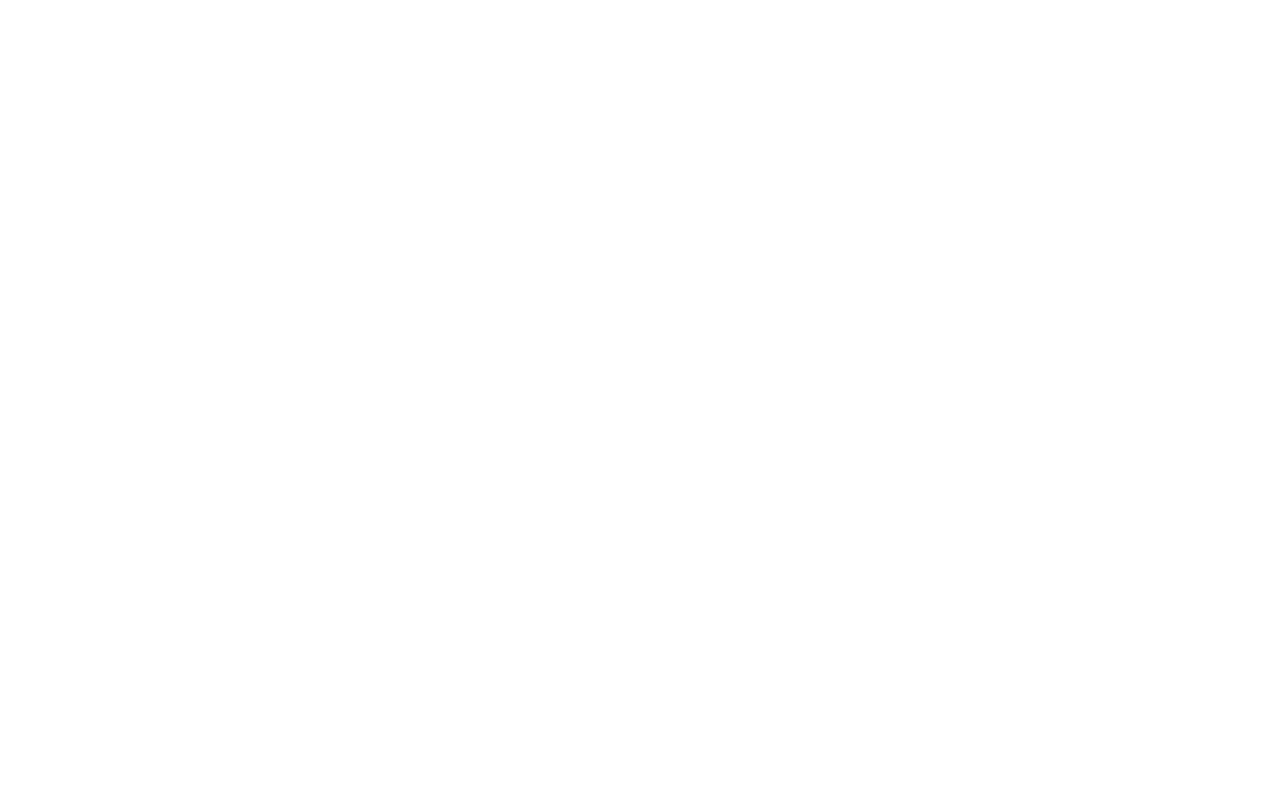
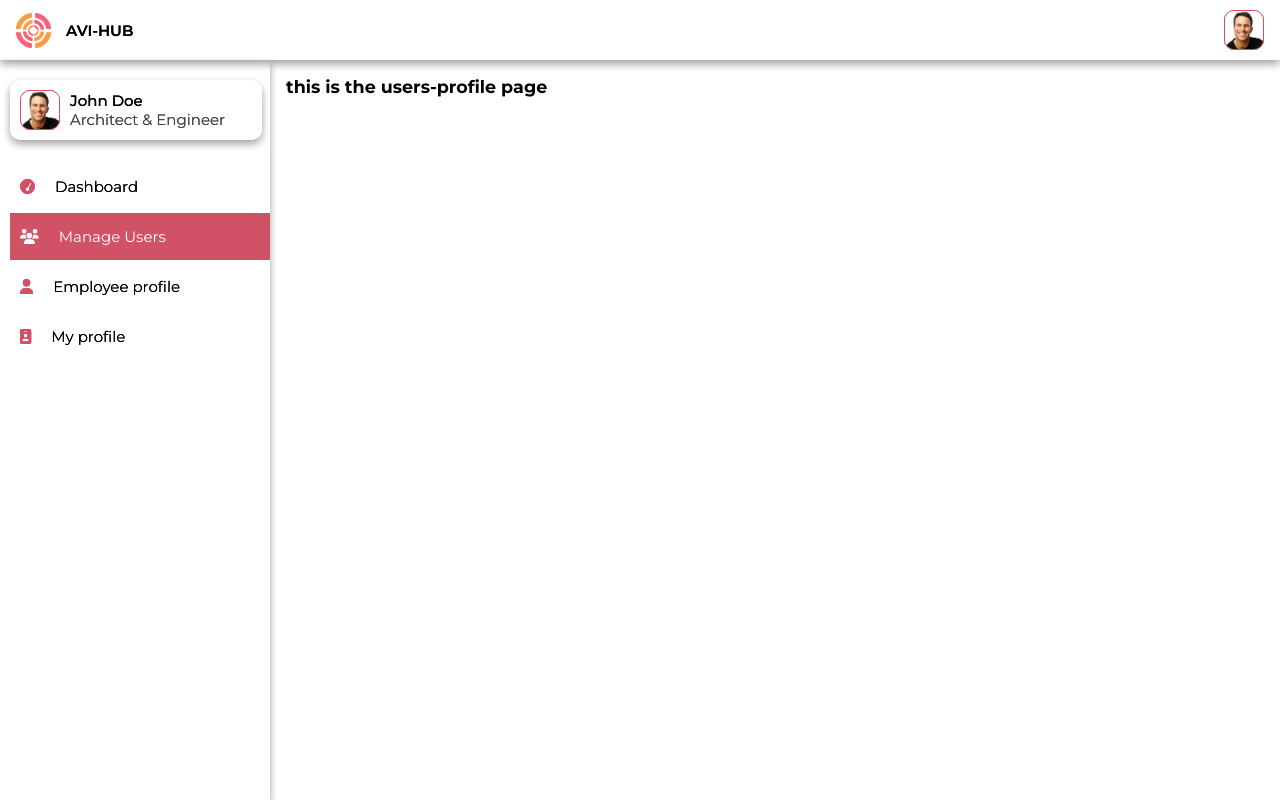
Before and after one commit to harry-olabs/avi-hub, a React (Create React App) app: page /users in a window 1280 px wide. Before the commit this address had no page. Built offline with nearby package versions, Linux system fonts and the light colour scheme; the HTML template or start-up script is replaced by a standard one.

Commit message:
(Layout): Initialize the usage of the Layout component

```diff
--- /dev/null
+++ b/src/components/Layout/Layout.js
@@ -0,0 +1,16 @@
+// Layout.js
+import React from "react";
+import Navbar from "../Navbar";
+import Sidebar from "../Sidebar";
+
+const Layout = ({ children }) => {
+  return (
+    <>
+      <Navbar />
+      <Sidebar />
+      <main>{children}</main>
+    </>
+  );
+};
+
+export default Layout;
--- a/src/components/Sidebar/index.jsx
+++ b/src/components/Sidebar/index.jsx
@@ -1,5 +1,6 @@
+// Sidebar.js
 import React from "react";
-import { Link } from "react-router-dom";
+import { NavLink, useLocation } from "react-router-dom";
 import { FontAwesomeIcon } from "@fortawesome/react-fontawesome";
 import {
   faUser,
@@ -12,6 +13,12 @@
 import logo from "../../images/head.jpg";
 
 const Sidebar = () => {
+  const location = useLocation();
+
+  const isLinkActive = (linkPath) => {
+    return location.pathname.startsWith(linkPath);
+  };
+
   return (
     <div className={styles.sidebar}>
       <div className={styles.sidebar__card}>
@@ -22,28 +29,37 @@
         </div>
       </div>
       <section className={styles.sidebar__menu}>
-        <Link
-          to="/"
-          className={`${styles.sidebar__item} ${styles.sidebar__menu__active}`}
+        <NavLink
+          to="/dashboard"
+          className={`${styles.sidebar__item} ${isLinkActive("/dashboard") && styles.sidebar__menu__active}`}
         >
           <FontAwesomeIcon
             icon={faTachometer}
             className={styles.sidebar__icon}
           />
           <span className={styles.sidebar__text}>Dashboard</span>
-        </Link>
-        <Link to="/users" className={styles.sidebar__item}>
+        </NavLink>
+        <NavLink
+          to="/users"
+          className={`${styles.sidebar__item} ${isLinkActive("/users") && styles.sidebar__menu__active}`}
+        >
           <FontAwesomeIcon icon={faUsers} className={styles.sidebar__icon} />
           <span className={styles.sidebar__text}>Manage Users</span>
-        </Link>
-        <Link to="/employee-profile" className={styles.sidebar__item}>
+        </NavLink>
+        <NavLink
+          to="/employee-profile"
+          className={`${styles.sidebar__item} ${isLinkActive("/employee-profile") && styles.sidebar__menu__active}`}
+        >
           <FontAwesomeIcon icon={faUser} className={styles.sidebar__icon} />
           <span className={styles.sidebar__text}>Employee profile</span>
-        </Link>
-        <Link to="/profile" className={styles.sidebar__item}>
+        </NavLink>
+        <NavLink
+          to="/profile"
+          className={`${styles.sidebar__item} ${isLinkActive("/profile") && styles.sidebar__menu__active}`}
+        >
           <FontAwesomeIcon icon={faIdBadge} className={styles.sidebar__icon} />
           <span className={styles.sidebar__text}>My profile</span>
-        </Link>
+        </NavLink>
       </section>
     </div>
   );
--- a/src/feature/Dashboard/index.jsx
+++ b/src/feature/Dashboard/index.jsx
@@ -1,7 +1,6 @@
+// Dashboard.js
 import React from "react";
-
-import Navbar from "../../components/Navbar";
-import Sidebar from "../../components/Sidebar";
+import Layout from "../../components/Layout/Layout";
 import EmployeesCard from "../../components/cards/EmployeeCard";
 import NewEmployeesCard from "../../components/cards/NewEmployeesCard";
 import WelcomeCard from "../../components/cards/WelcomeCard";
@@ -9,11 +8,8 @@
 
 const Dashboard = () => {
   return (
-    <div>
-      <Navbar />
+    <Layout>
       <div className={styles.container}>
-        <Sidebar />
-        {/* START main area */}
         <main className={styles.main}>
           <div className={styles.wrapper}>
             <EmployeesCard />
@@ -21,9 +17,8 @@
             <WelcomeCard />
           </div>
         </main>
-        {/* END main area */}
       </div>
-    </div>
+    </Layout>
   );
 };
 
--- /dev/null
+++ b/src/feature/Users-profile/index.jsx
@@ -0,0 +1,17 @@
+import React from 'react'
+import Layout from '../../components/Layout/Layout';
+import styles from "../Dashboard/Dashboard.module.css";
+
+const Users = () => {
+  return (
+    <Layout>
+       <main className={styles.main}>
+          <div className={styles.wrapper}>
+          <h3>this is the users-profile page</h3>
+          </div>
+        </main>
+    </Layout>
+  )
+}
+
+export default Users;
--- a/src/routes/index.js
+++ b/src/routes/index.js
@@ -1,19 +1,36 @@
+// Routes.js
 import React from "react";
-import { Route, Routes as BrowserRoutes, Navigate } from "react-router-dom";
-
-// components
+import { Routes as BrowserRoutes, Route, Navigate } from "react-router-dom";
 import Login from "../feature/Login";
 import Registration from "../feature/Registration";
 import Dashboard from "../feature/Dashboard";
+import Users from "../feature/Users-profile";
+import Layout from "../components/Layout/Layout";
 
 export function Routes() {
   return (
     <BrowserRoutes>
-      {/* TODO: update redirect to `dashboard` when authentication is implement */}
       <Route path="/" element={<Navigate to="/login" />} />
       <Route path="/login" element={<Login />} />
       <Route path="/register" element={<Registration />} />
-      <Route path="/dashboard" element={<Dashboard />} />
+      {/* dashboard */}
+      <Route
+        path="/dashboard"
+        element={
+          <Layout>
+            <Dashboard />
+          </Layout>
+        }
+      />
+      {/* Pages inside the Users Profile */}
+      <Route
+        path="/users"
+        element={
+          <Layout>
+            <Users />
+          </Layout>
+        }
+      />
     </BrowserRoutes>
   );
 }
```
Also changed, not shown: src/components/Sidebar/Sidebar.module.css (indentation only), src/feature/Users-profile/Users.module.css (added).
